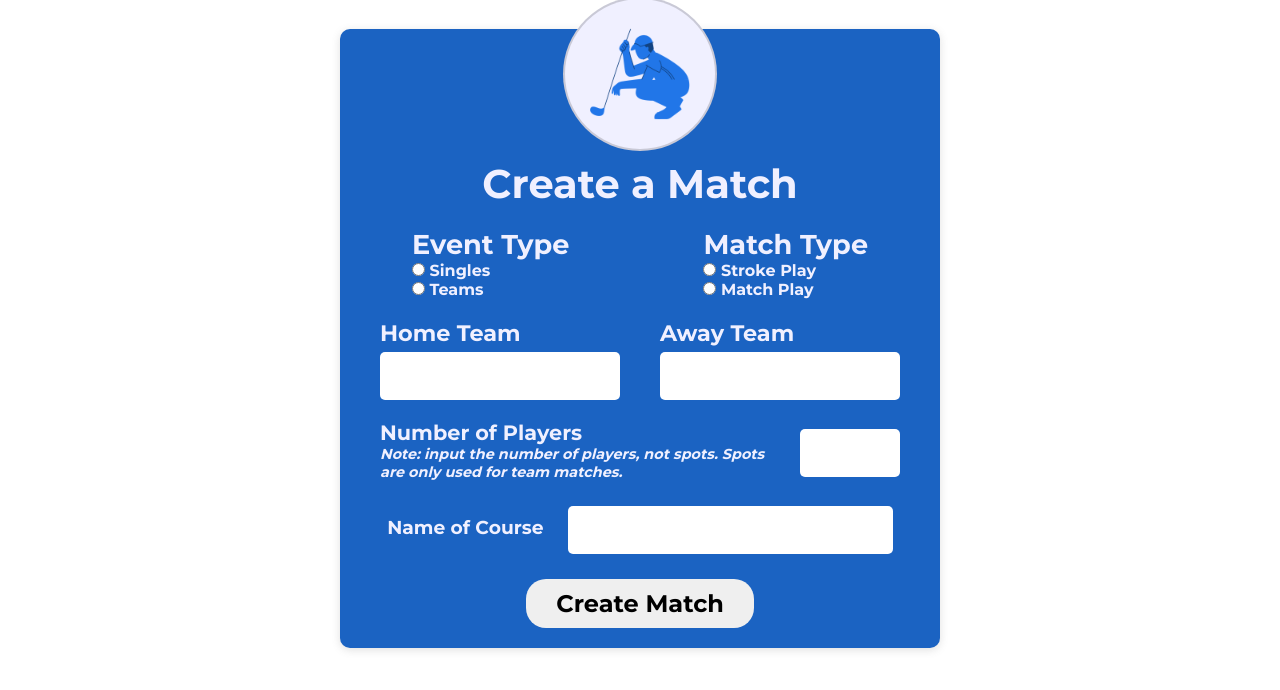
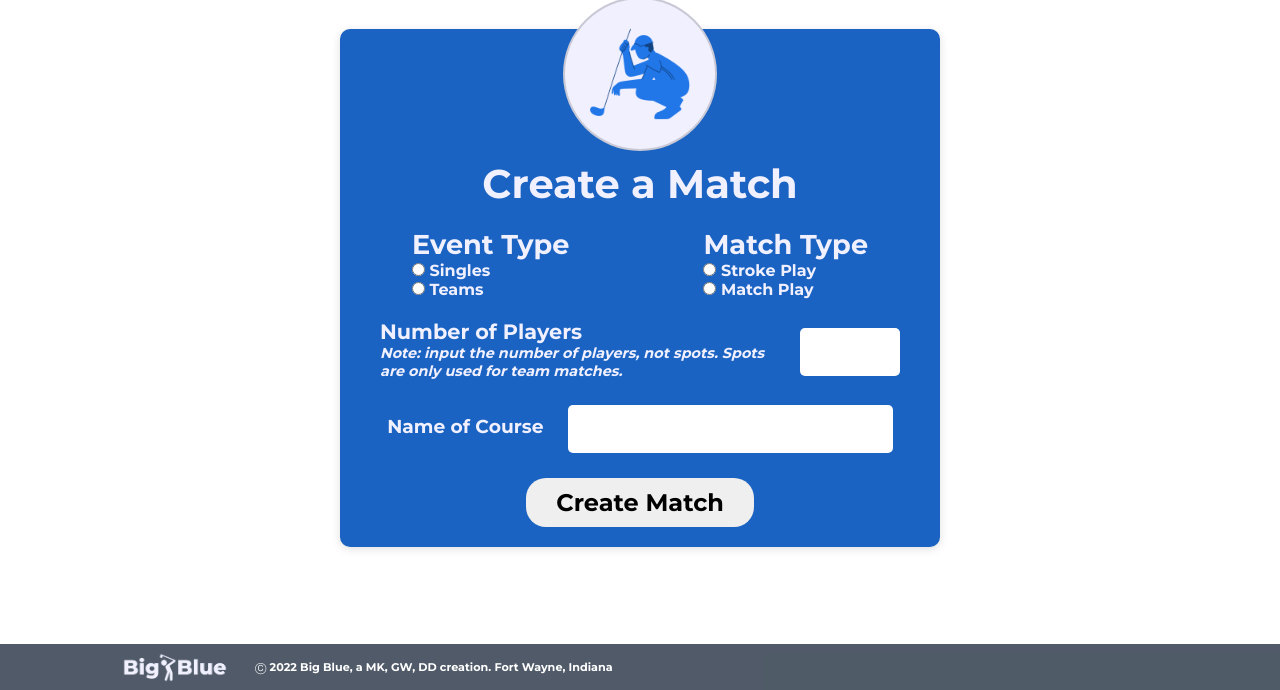
Before and after one commit to maxklema/Big-Blue, a Flask app: page /create_match in a window 1280 px wide. Shown: the part 110-800 px from the top of the page. Run offline with Flask 2, Linux system fonts and the light colour scheme; a user stored in the database is signed in.

Commit message:
dynamic match create form

```diff
--- a/static/styles/creatematch.css
+++ b/static/styles/creatematch.css
@@ -225,19 +225,19 @@ input[type=number]{
     align-items: center;
 }
 
-.hometeam {
-    display: flex;
+#hometeam {
+    display: none;
     flex-direction: column;
     justify-content: left;
     margin-top: 20px;
 }
 
-.hometeam p {
+#hometeam p {
     text-align: left;
     font-size: 1.4em;
 }
 
-.hometeam input {
+#hometeam input {
     padding: 10px 20px;
     border-radius: 5px;
     border: none;
@@ -246,19 +246,19 @@ input[type=number]{
     max-width: 240px;
 }
 
-.awayteam {
-    display: flex;
+#awayteam {
+    display: none;
     flex-direction: column;
     justify-content: left;
     margin-top: 20px;
 }
 
-.awayteam p {
+#awayteam p {
     text-align: left;
     font-size: 1.4em;
 }
 
-.awayteam input {
+#awayteam input {
     padding: 10px 20px;
     border-radius: 5px;
     border: none;
--- a/templates/create_match.html
+++ b/templates/create_match.html
@@ -50,12 +50,12 @@
 
 
                         <div class="teams">
-                            <div class="hometeam">
+                            <div id="hometeam">
                                 <p>Home Team</p>
                                 <input type="text" name="hometeam">
                             </div>
 
-                            <div class="awayteam">
+                            <div id="awayteam">
                                 <p>Away Team</p>
                                 <input type="text" name="awayteam">
                             </div>
@@ -115,16 +115,32 @@
 
         <script>
 
+            var x = document.getElementById("hometeam");
+            var y = document.getElementById("awayteam");
+
             function doSomething()
             {
                 document.getElementById("playertextone").innerHTML = "Number of Spots";
                 document.getElementById("playertexttwo").innerHTML = "Note: input the number of spots, not players. Spots consist of two players: one from each team.";
+                if (x.style.display === "none") {
+                    x.style.display = "flex";
+                } else {
+                    x.style.display = "none";
+                }
+
+                if (y.style.display === "none") {
+                    y.style.display = "flex";
+                } else {
+                    y.style.display = "none";
+                }
             }
 
             function doSomethingTwo()
             {
                 document.getElementById("playertextone").innerHTML = "Number of Players";
                 document.getElementById("playertexttwo").innerHTML = "Note: input the number of players, not spots. Spots are only used for team matches";
+                x.style.display = "none";
+                y.style.display = "none";
             }
 
 
```
